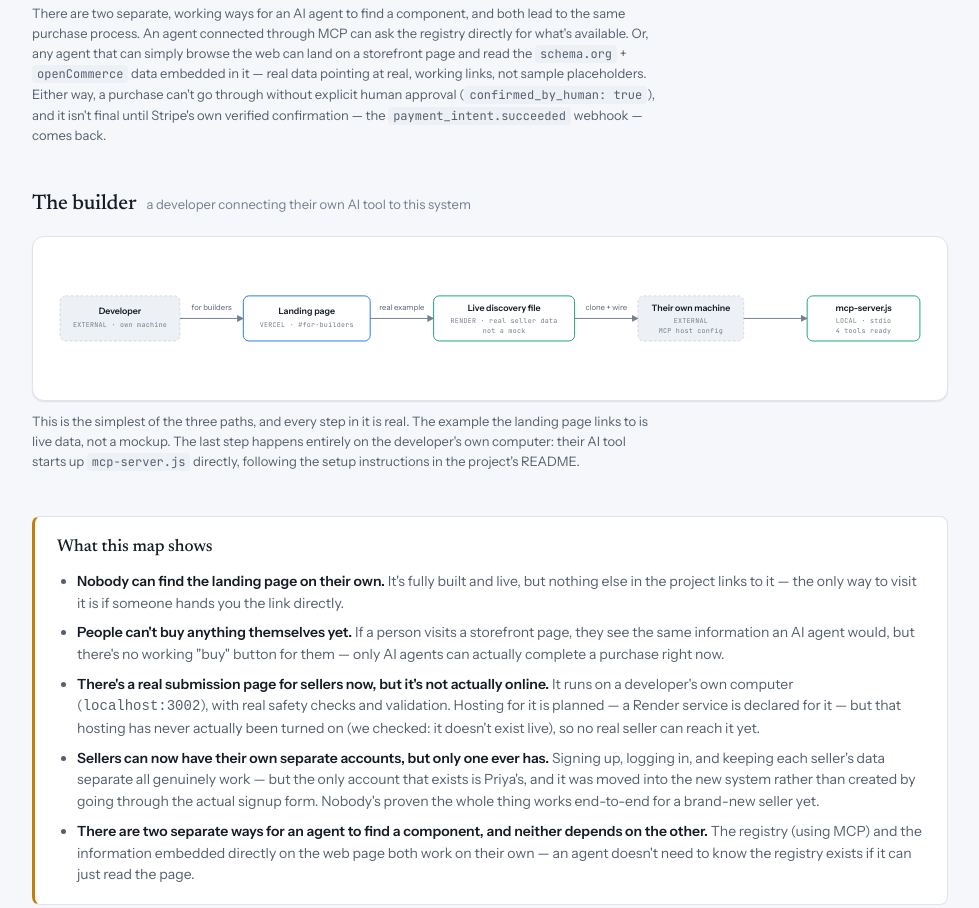
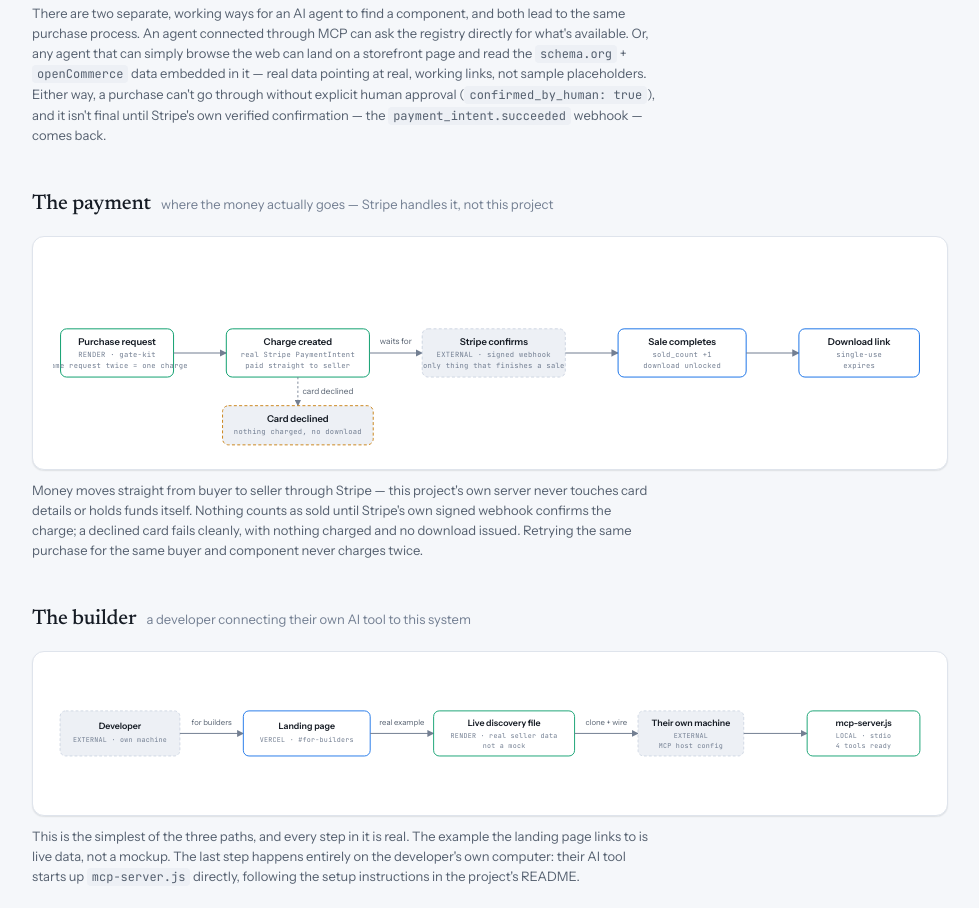
Before and after one commit to donaldrichard19-LVD/agent-design-commerce, a plain HTML site: page docs/user-journey-map.html in a window 1280 px wide. Shown: the part 1282-2190 px from the top of the page, without its empty margins (150-1129 px from the left). Drawn offline with Linux system fonts and the light colour scheme.

Commit message:
Add payment lane to journey map

```diff
--- a/docs/user-journey-map.html
+++ b/docs/user-journey-map.html
@@ -331,6 +331,71 @@
     </figure>
   </div>
 
+  <!-- ===================== LANE 2.5: PAYMENT ===================== -->
+  <div class="lane">
+    <div class="lane-heading">
+      <h2 class="lane-title">The payment</h2>
+      <span class="lane-role">where the money actually goes — Stripe handles it, not this project</span>
+    </div>
+    <figure>
+      <div class="diagram-frame">
+        <svg viewBox="0 0 1160 260" role="img" aria-label="Payment journey: a purchase request triggers a real charge sent straight to the seller's Stripe account; a declined card fails cleanly with nothing charged; otherwise the purchase waits on Stripe's own signature-verified webhook, which is the only thing that finishes the sale and unlocks a single-use download link.">
+          <defs>
+            <marker id="arrow4" viewBox="0 0 10 10" refX="9" refY="5" markerWidth="7" markerHeight="7" orient="auto-start-reverse">
+              <path d="M0,0 L10,5 L0,10 z" fill="var(--text-tertiary)"></path>
+            </marker>
+          </defs>
+
+          <rect x="10" y="98" width="150" height="64" rx="8" class="box-live-alt"></rect>
+          <text x="85" y="120" text-anchor="middle" class="box-title">Purchase request</text>
+          <text x="85" y="136" text-anchor="middle" class="box-sub">RENDER · gate-kit</text>
+          <text x="85" y="150" text-anchor="middle" class="box-sub">same request twice = one charge</text>
+
+          <line x1="160" y1="130" x2="230" y2="130" class="flow-arrow" marker-end="url(#arrow4)"></line>
+
+          <rect x="230" y="98" width="190" height="64" rx="8" class="box-live-alt"></rect>
+          <text x="325" y="120" text-anchor="middle" class="box-title">Charge created</text>
+          <text x="325" y="136" text-anchor="middle" class="box-sub">real Stripe PaymentIntent</text>
+          <text x="325" y="150" text-anchor="middle" class="box-sub">paid straight to seller</text>
+
+          <line x1="325" y1="162" x2="325" y2="200" class="flow-arrow-dashed" marker-end="url(#arrow4)"></line>
+          <text x="331" y="184" class="flow-label">card declined</text>
+          <rect x="225" y="200" width="200" height="52" rx="8" class="box-gap"></rect>
+          <text x="325" y="222" text-anchor="middle" class="box-title">Card declined</text>
+          <text x="325" y="238" text-anchor="middle" class="box-sub">nothing charged, no download</text>
+
+          <line x1="420" y1="130" x2="490" y2="130" class="flow-arrow" marker-end="url(#arrow4)"></line>
+          <text x="455" y="118" text-anchor="middle" class="flow-label">waits for</text>
+
+          <rect x="490" y="98" width="190" height="64" rx="8" class="box-external"></rect>
+          <text x="585" y="120" text-anchor="middle" class="box-title">Stripe confirms</text>
+          <text x="585" y="136" text-anchor="middle" class="box-sub">EXTERNAL · signed webhook</text>
+          <text x="585" y="150" text-anchor="middle" class="box-sub">only thing that finishes a sale</text>
+
+          <line x1="680" y1="130" x2="750" y2="130" class="flow-arrow" marker-end="url(#arrow4)"></line>
+
+          <rect x="750" y="98" width="170" height="64" rx="8" class="box-live"></rect>
+          <text x="835" y="120" text-anchor="middle" class="box-title">Sale completes</text>
+          <text x="835" y="136" text-anchor="middle" class="box-sub">sold_count +1</text>
+          <text x="835" y="150" text-anchor="middle" class="box-sub">download unlocked</text>
+
+          <line x1="920" y1="130" x2="990" y2="130" class="flow-arrow" marker-end="url(#arrow4)"></line>
+
+          <rect x="990" y="98" width="160" height="64" rx="8" class="box-live"></rect>
+          <text x="1070" y="120" text-anchor="middle" class="box-title">Download link</text>
+          <text x="1070" y="136" text-anchor="middle" class="box-sub">single-use</text>
+          <text x="1070" y="150" text-anchor="middle" class="box-sub">expires</text>
+        </svg>
+      </div>
+      <figcaption>
+        Money moves straight from buyer to seller through Stripe — this project's own server never touches
+        card details or holds funds itself. Nothing counts as sold until Stripe's own signed webhook confirms
+        the charge; a declined card fails cleanly, with nothing charged and no download issued. Retrying the
+        same purchase for the same buyer and component never charges twice.
+      </figcaption>
+    </figure>
+  </div>
+
   <!-- ===================== LANE 3: BUILDER ===================== -->
   <div class="lane">
     <div class="lane-heading">
@@ -399,6 +464,7 @@
       <li><b>There's a real submission page for sellers now, but it's not actually online.</b> It runs on a developer's own computer (<code>localhost:3002</code>), with real safety checks and validation. Hosting for it is planned — a Render service is declared for it — but that hosting has never actually been turned on (we checked: it doesn't exist live), so no real seller can reach it yet.</li>
       <li><b>Sellers can now have their own separate accounts, but only one ever has.</b> Signing up, logging in, and keeping each seller's data separate all genuinely work — but the only account that exists is Priya's, and it was moved into the new system rather than created by going through the actual signup form. Nobody's proven the whole thing works end-to-end for a brand-new seller yet.</li>
       <li><b>There are two separate ways for an agent to find a component, and neither depends on the other.</b> The registry (using MCP) and the information embedded directly on the web page both work on their own — an agent doesn't need to know the registry exists if it can just read the page.</li>
+      <li><b>There's no refund or dispute handling.</b> A completed sale has no way to reverse it — no refund endpoint, no chargeback handling — beyond whatever a seller does manually in their own Stripe dashboard.</li>
     </ul>
   </div>
 
```
